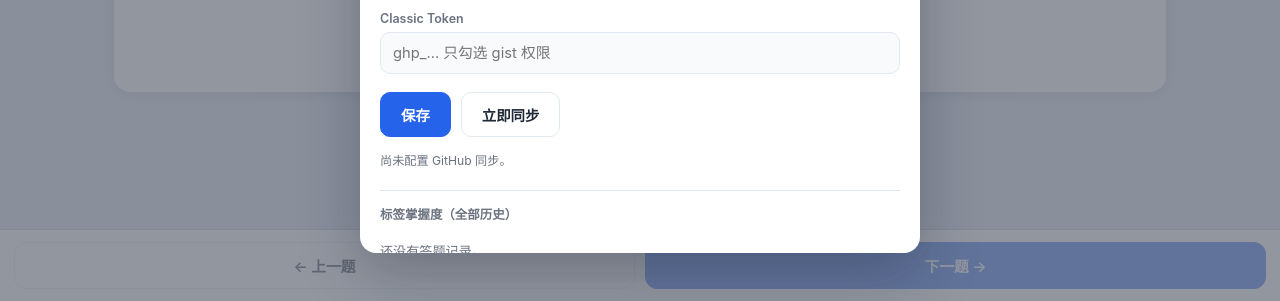
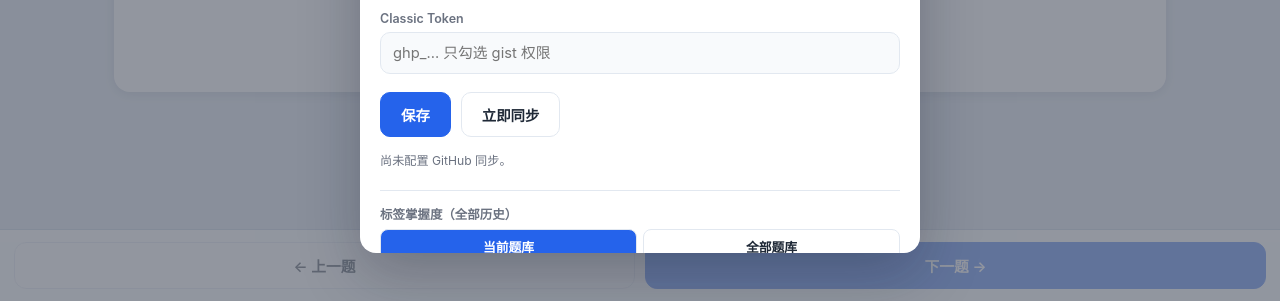
Before and after one commit to 648723146/quiz, a plain HTML site: page index.html in a window 1280 px wide. Both pictures are taken after a click on the button "⚙️". Shown: the part 499-800 px from the top of the page. Drawn offline with Linux system fonts and the light colour scheme.

Commit message:
Add statsScope variable and update stats rendering

```diff
--- a/index.html
+++ b/index.html
@@ -491,6 +491,7 @@ let state = {
 let completionByMode = { seq:false, rand:false, wrong:false, star:false, mastered:false };
 let dynList = [], dynPos = 0;
 let followupCache = {};
+let statsScope = 'current';
 
 function loadState(){
   try{
@@ -1587,9 +1588,16 @@ $('noteClear').onclick = () => {
 /* ======================= 统计页 ======================= */
 function renderStatsPage(){
   const area = $('statsArea');
+  const banks = [];
+  if(statsScope === 'current'){
+    const bank = getBank();
+    if(bank) banks.push(bank);
+  }else{
+    Object.keys(state.banks).forEach(bid => banks.push(state.banks[bid]));
+  }
+
   const map = {};
-  Object.keys(state.banks).forEach(bid => {
-    const b = state.banks[bid];
+  banks.forEach(b => {
     b.questions.forEach(q => {
       const tag = (q.tag||'').trim() || '未分类';
       if(!map[tag]) map[tag] = { total:0, correct:0, wrong:0 };
@@ -1601,9 +1609,21 @@ function renderStatsPage(){
       if(r && !r.mastered && r.wrongCount > 0 && (r.streak||0) < 3) map[tag].wrong++;
     });
   });
+
   const tags = Object.keys(map).sort();
-  if(!tags.length){ area.innerHTML = '<div class="stat-empty">还没有答题记录。</div>'; return; }
-  let html = '<table class="stat-table"><thead><tr><th>标签</th><th class="num">答题</th><th class="num">正确率</th><th class="num">待复习</th></tr></thead><tbody>';
+
+  let html = `<div style="display:flex;gap:6px;margin-bottom:10px;">
+    <button onclick="statsScope='current';renderStatsPage()" style="flex:1;padding:7px;border-radius:8px;border:1.5px solid var(--line);background:${statsScope==='current'?'var(--blue)':'var(--card)'};color:${statsScope==='current'?'#fff':'var(--text)'};font-size:.8em;font-weight:600;font-family:inherit;cursor:pointer;">当前题库</button>
+    <button onclick="statsScope='all';renderStatsPage()" style="flex:1;padding:7px;border-radius:8px;border:1.5px solid var(--line);background:${statsScope==='all'?'var(--blue)':'var(--card)'};color:${statsScope==='all'?'#fff':'var(--text)'};font-size:.8em;font-weight:600;font-family:inherit;cursor:pointer;">全部题库</button>
+  </div>`;
+
+  if(!tags.length){
+    html += '<div class="stat-empty">还没有答题记录。</div>';
+    area.innerHTML = html;
+    return;
+  }
+
+  html += '<table class="stat-table"><thead><tr><th>标签</th><th class="num">答题</th><th class="num">正确率</th><th class="num">待复习</th></tr></thead><tbody>';
   tags.forEach(tag => {
     const m = map[tag];
     const rate = m.total ? Math.round(m.correct/m.total*100) + '%' : '--';
```
